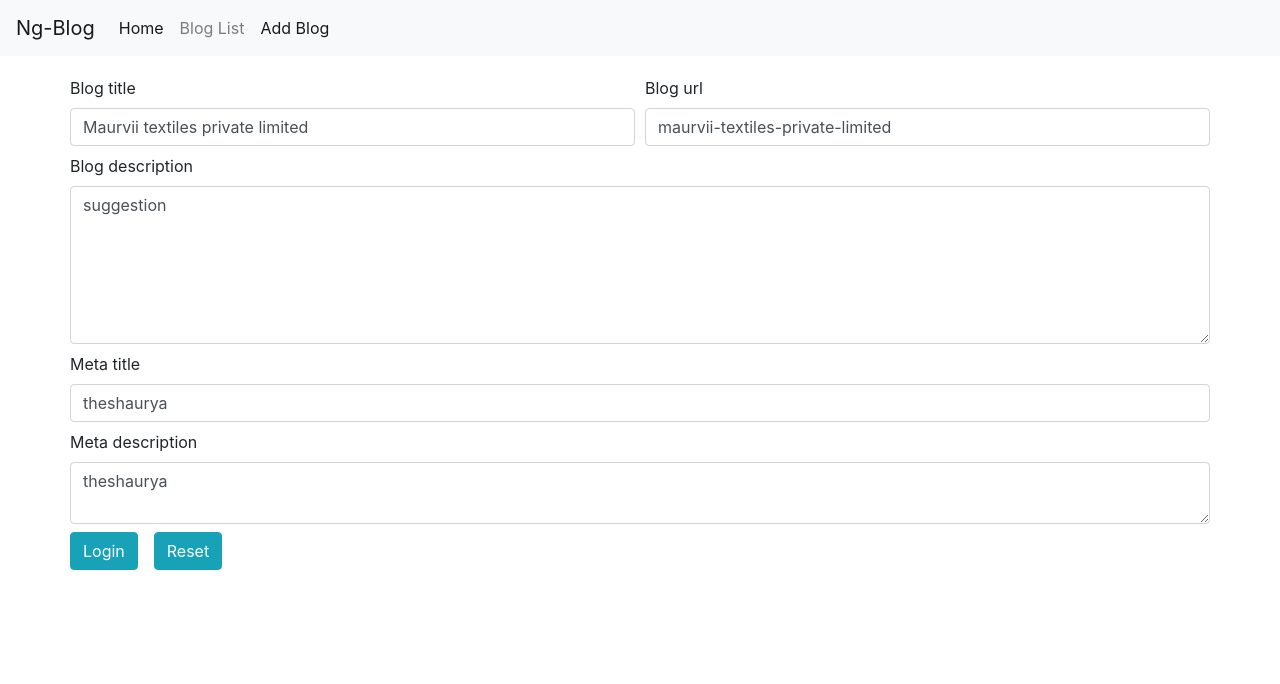
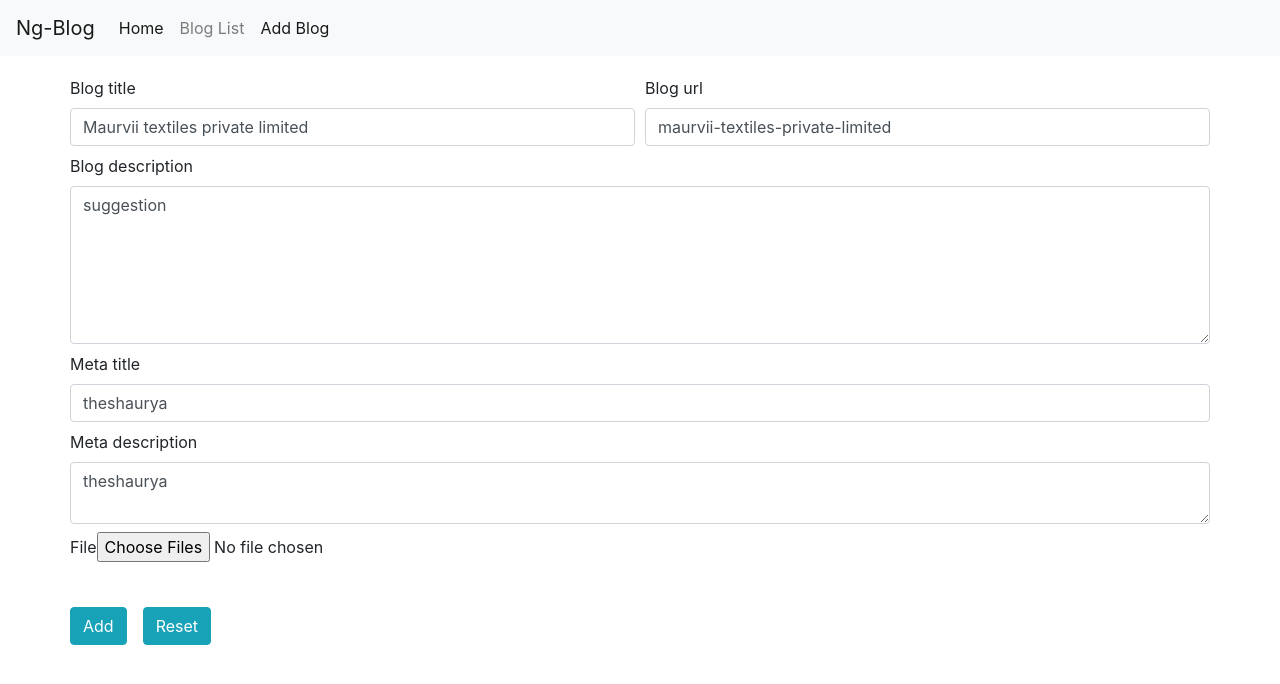
Before and after one commit to webalok/msms, an Angular app: page /store/blog-add in a window 1280 px wide. Shown: the top 684 px of the page. Built offline with nearby package versions, Linux system fonts and the light colour scheme.

Commit message:
Added image preview option

```diff
--- a/src/app/backyard/blog/blog-add/blog-add.component.html
+++ b/src/app/backyard/blog/blog-add/blog-add.component.html
@@ -31,10 +31,16 @@
    </div>
   </div>
   <div class="form-group">
+   <label for="file">File</label>
+    <input formControlName="file" id="file"  type="file" multiple="" (change)="onFileChange($event)">
+   </div>
+   <img *ngFor='let url of images'  [src]="url" height="150" width="200px" style="margin: 3px;"><br/>
+
+  <div class="form-group">
    <div [ngClass]="'clearfix'">
     <span [ngClass]="'text-danger'"  *ngIf="error_msg"> {{error_msg}}</span>
    </div>
-   <button type='submit' class='btn btn-md btn-info login-btn' [disabled]="!msms_form_group.valid"> Login </button>
+   <button type='submit' class='btn btn-md btn-info login-btn' [disabled]="!msms_form_group.valid"> Add  </button>
    <button type='button' class='btn btn-md btn-info login-btn ml-3' (click)="resetForm();" > Reset </button>
   </div>
  </form>
--- a/src/app/backyard/blog/blog-add/blog-add.component.ts
+++ b/src/app/backyard/blog/blog-add/blog-add.component.ts
@@ -1,5 +1,5 @@
 import { Component, OnInit } from '@angular/core';
-import { FormGroup, FormBuilder, Validators } from '@angular/forms';
+import { FormGroup, FormBuilder, Validators, FormControl } from '@angular/forms';
 import { AdminLoginService } from 'src/app/admin-login.service';
 import {  Router  } from "@angular/router";
 
@@ -13,24 +13,49 @@ export class BlogAddComponent implements OnInit {
   isFormSubmitted   = false;
   msms_form_group   :FormGroup;
   error_msg         = '';
-
+  images            = [];
   constructor(private form_builder:FormBuilder, private http_client:AdminLoginService, private router: Router) {
     this.msms_form_group = form_builder.group({
       title:            ['Maurvii textiles private limited', [Validators.required, Validators.minLength(5), Validators.maxLength(60)]],
       slug:             ['maurvii-textiles-private-limited' ,[Validators.required]],
       description:      ['suggestion', [Validators.required]],
       meta_title:       ['theshaurya' ,[Validators.required, Validators.maxLength(60)]],
-      meta_description: ['theshaurya', [Validators.required]]
+      meta_description: ['theshaurya', [Validators.required]],
+      file:             [],
+      fileSource:       []
     });
    }
 
   ngOnInit(): void {
   }
+
+  onFileChange(event) {
+   console.log(event);
+   if (event.target.files && event.target.files[0]){
+    var filesAmount = event.target.files.length;
+       for (let i = 0; i<filesAmount; i++){
+        var reader = new FileReader();
+               reader.onload = (event:any) => {
+                 console.log(event.target.result);
+                  this.images.push(event.target.result);
+                  this.msms_form_group.patchValue({
+                    fileSource: this.images
+                 });
+               }
+               if(event.target.files[i]){
+                reader.readAsDataURL(event.target.files[i]);
+               }
+       }
+   }
+ }
+
+
   submitted_data(msms_form_group:any){
    this.isFormSubmitted   = true;
    this.http_client.blog_add(this.msms_form_group.value).subscribe( data => { if(data.status=='success'){ this.router.navigate(['/store/blog-list']); } else{ this.error_msg = data.message+'/'+data.data; } });
    this.isFormSubmitted   = false;
   }
+
 
   resetForm(){
     this.isFormSubmitted = false;
```
